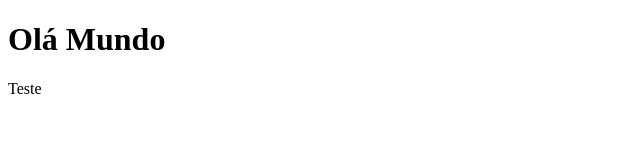
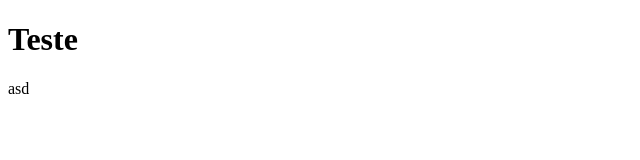
Before and after one commit to geraldohumberto/curso_python_git_1, a plain HTML site: page index.html in a window 1280 px wide. Shown: the whole page, without its empty margins (0-640 px from the left). Drawn offline with Linux system fonts and the light colour scheme.

Commit message:
enviando alteração para producao

```diff
--- a/index.html
+++ b/index.html
@@ -8,8 +8,8 @@
 </head>
 
 <body>
-    <h1>Olá Mundo</h1>
-    <p>Teste</p>
+    <h1>Teste</h1>
+    <p>asd</p>
 </body>
 
 </html>
```
